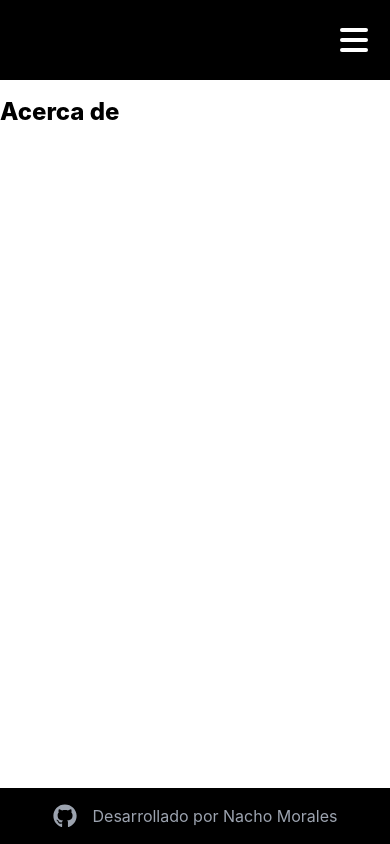
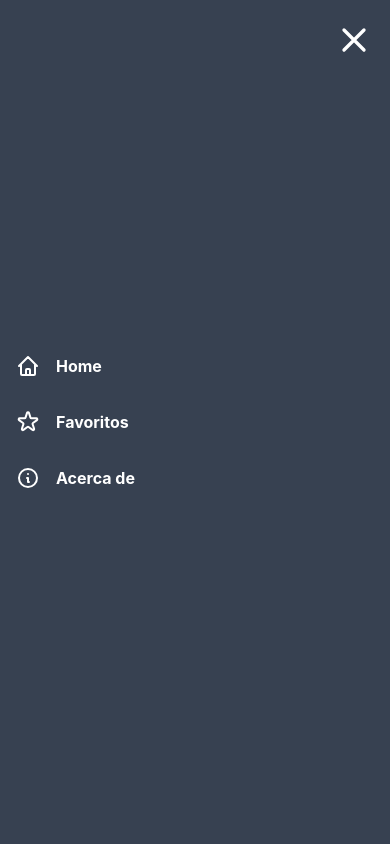
Before and after one commit to ijmorales/oferta-fce, a Next.js app: page /about in a window 390 px wide. Built offline with nearby package versions, Linux system fonts and the light colour scheme.

Commit message:
Refactor del layout, codigo mas legible y con menos re-renders

```diff
--- /dev/null
+++ b/components/layout/Content.js
@@ -0,0 +1,16 @@
+import PropTypes from 'prop-types'
+
+export default function Content ({ children, show }) {
+  return (
+    <div id="content-wrapper" className={show ? 'overflow-y-auto' : 'hidden'}>
+      <div id="content" className="container mx-auto pt-4 flex flex-col">
+        {children}
+      </div>
+    </div>
+  )
+}
+
+Content.propTypes = {
+  show: PropTypes.bool,
+  children: PropTypes.object
+}
--- a/components/layout/Layout.js
+++ b/components/layout/Layout.js
@@ -1,27 +1,26 @@
 import { useState, useEffect } from 'react'
+import PropTypes from 'prop-types'
 import Footer from './Footer'
 import Sidebar from './Sidebar'
 import TopBar from './TopBar'
+import Content from './Content'
 import { screens } from '../../helpers/breakpoints'
 
-const Layout = ({ children }) => {
-  const [showSidebar, setShowSidebar] = useState(false)
-  const [toggleSidebar, setToggleSidebar] = useState(false)
+export default function Layout ({ children }) {
+  const [dimensions, setDimensions] = useState({})
+  const [sidebarToggled, setSidebarToggled] = useState(false)
+  const sidebarCollapsed = dimensions.width < screens.lg
 
-  // En pantallas grandes, la sidebar se muestra por defecto, en pantallas chicas se muestra solo si el usuario lo pide
   useEffect(() => {
-    const handleResize = () => {
-      console.log('handleResize', window.innerWidth, screens.lg)
-      const toggleByWidth = window.innerWidth >= screens.lg
-      if (toggleByWidth) {
-        setShowSidebar(true)
-      } else {
-        setShowSidebar(toggleSidebar)
-      }
+    function handleResize () {
+      setDimensions({
+        width: window.innerWidth,
+        height: window.innerHeight
+      })
     }
-    console.log('useEffect')
-    handleResize()
     window.addEventListener('resize', handleResize)
+
+    return () => window.removeEventListener('resize', handleResize)
   }, [])
 
   return (
@@ -29,22 +28,22 @@ const Layout = ({ children }) => {
       <div className="flex flex-col h-screen">
         <div className="flex flex-grow flex-1 overflow-y-auto">
           <Sidebar
-            show={showSidebar || toggleSidebar}
-            toggleSidebar={() => setToggleSidebar(!toggleSidebar)}
+            sidebarShow={
+              sidebarCollapsed === false ||
+              (sidebarCollapsed && sidebarToggled === true)
+            }
+            closeSidebar={() => setSidebarToggled(false)}
           />
           <div className="flex flex-col flex-grow overflow-y-auto">
             <TopBar
-              toggleSidebar={() => setToggleSidebar(!toggleSidebar)}
-              toggled={toggleSidebar}
+              sidebarCollapsed={sidebarCollapsed}
+              openSidebar={() => setSidebarToggled(true)}
             />
-            <div id="content-wrapper" className="overflow-y-auto">
-              <div
-                id="content"
-                className={toggleSidebar ? 'hidden' : 'container mx-auto pt-4 flex flex-col'}
-              >
-                {children}
-              </div>
-            </div>
+            <Content
+              show={!sidebarCollapsed || (sidebarCollapsed && !sidebarToggled)}
+            >
+              {children}
+            </Content>
           </div>
         </div>
         <div
@@ -58,4 +57,6 @@ const Layout = ({ children }) => {
   )
 }
 
-export default Layout
+Layout.propTypes = {
+  children: PropTypes.object
+}
--- a/components/layout/Sidebar.js
+++ b/components/layout/Sidebar.js
@@ -7,19 +7,22 @@ import {
 import PropTypes from 'prop-types'
 import Link from 'next/link'
 
-const Sidebar = ({ show, toggleSidebar }) => {
+const Sidebar = ({ sidebarShow, closeSidebar }) => {
   return (
     <>
       <nav
         id="sidebar"
         className={
-          show
+          sidebarShow
             ? 'bg-gray-700 w-screen h-full fixed text-white flex flex-col lg:w-44 lg:relative lg:h-auto justify-between'
             : 'hidden'
         }
       >
-        <div id="close-button" className="lg:hidden flex justify-end h-20">
-          <button onClick={toggleSidebar} className="p-4">
+        <div
+          id="closeSidebar-button"
+          className="lg:hidden flex justify-end h-20"
+        >
+          <button onClick={closeSidebar} className="p-4">
             <HiOutlineX className="w-10 h-10" />
           </button>
         </div>
@@ -34,9 +37,7 @@ const Sidebar = ({ show, toggleSidebar }) => {
           </li>
           <li className="group hover:bg-white hover:border-black text-center">
             <Link href="/favoritos">
-              <a
-                className="group-hover:text-black flex align-middle p-4"
-              >
+              <a className="group-hover:text-black flex align-middle p-4">
                 <HiOutlineStar className="h-6 w-6 mr-4" />
                 <p className="font-bold truncate">Favoritos</p>
               </a>
@@ -51,17 +52,15 @@ const Sidebar = ({ show, toggleSidebar }) => {
             </Link>
           </li>
         </ul>
-        <div id="wrapper" className="h-20 invisible">
-
-        </div>
+        <div id="aligner" className="h-20 invisible"></div>
       </nav>
     </>
   )
 }
 
 Sidebar.propTypes = {
-  show: PropTypes.bool,
-  toggleSidebar: PropTypes.func
+  sidebarShow: PropTypes.bool,
+  closeSidebar: PropTypes.func
 }
 
 export default Sidebar
--- a/components/layout/TopBar.js
+++ b/components/layout/TopBar.js
@@ -1,12 +1,15 @@
 import { HiMenu } from 'react-icons/hi'
 import PropTypes from 'prop-types'
 
-const TopBar = ({ toggleSidebar, toggled }) => {
+const TopBar = ({ sidebarCollapsed, openSidebar }) => {
   return (
     <>
       <div id="topbar" className="bg-black flex flex-shrink-0 h-20 justify-end">
-        <button onClick={toggleSidebar} className={toggled ? 'lg:hidden hidden p-4' : 'lg:hidden p-4'}>
-          <HiMenu className="w-10 h-10 text-white"/>
+        <button
+          onClick={openSidebar}
+          className={sidebarCollapsed ? 'p-4' : 'hidden'}
+        >
+          <HiMenu className="w-10 h-10 text-white" />
         </button>
       </div>
     </>
@@ -14,8 +17,8 @@ const TopBar = ({ toggleSidebar, toggled }) => {
 }
 
 TopBar.propTypes = {
-  toggleSidebar: PropTypes.func,
-  toggled: PropTypes.bool
+  openSidebar: PropTypes.func,
+  sidebarCollapsed: PropTypes.bool
 }
 
 export default TopBar
```
